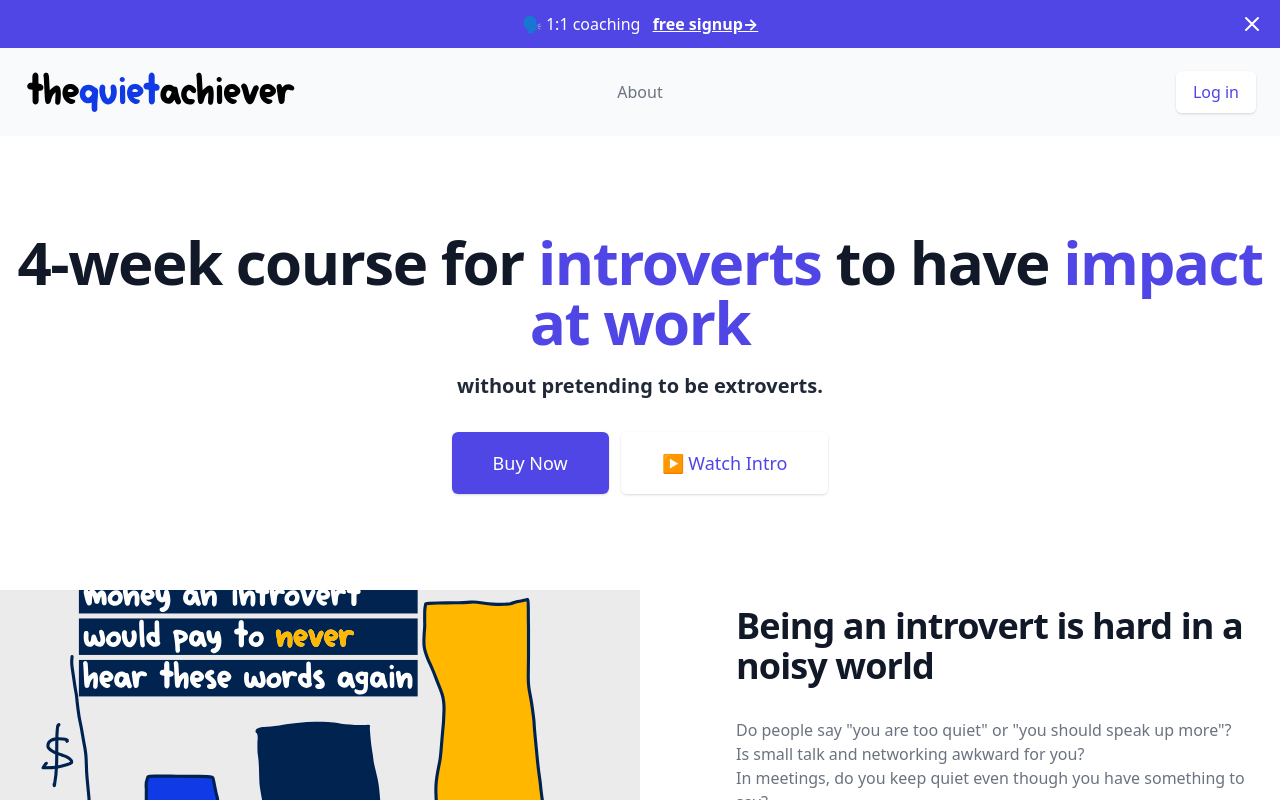
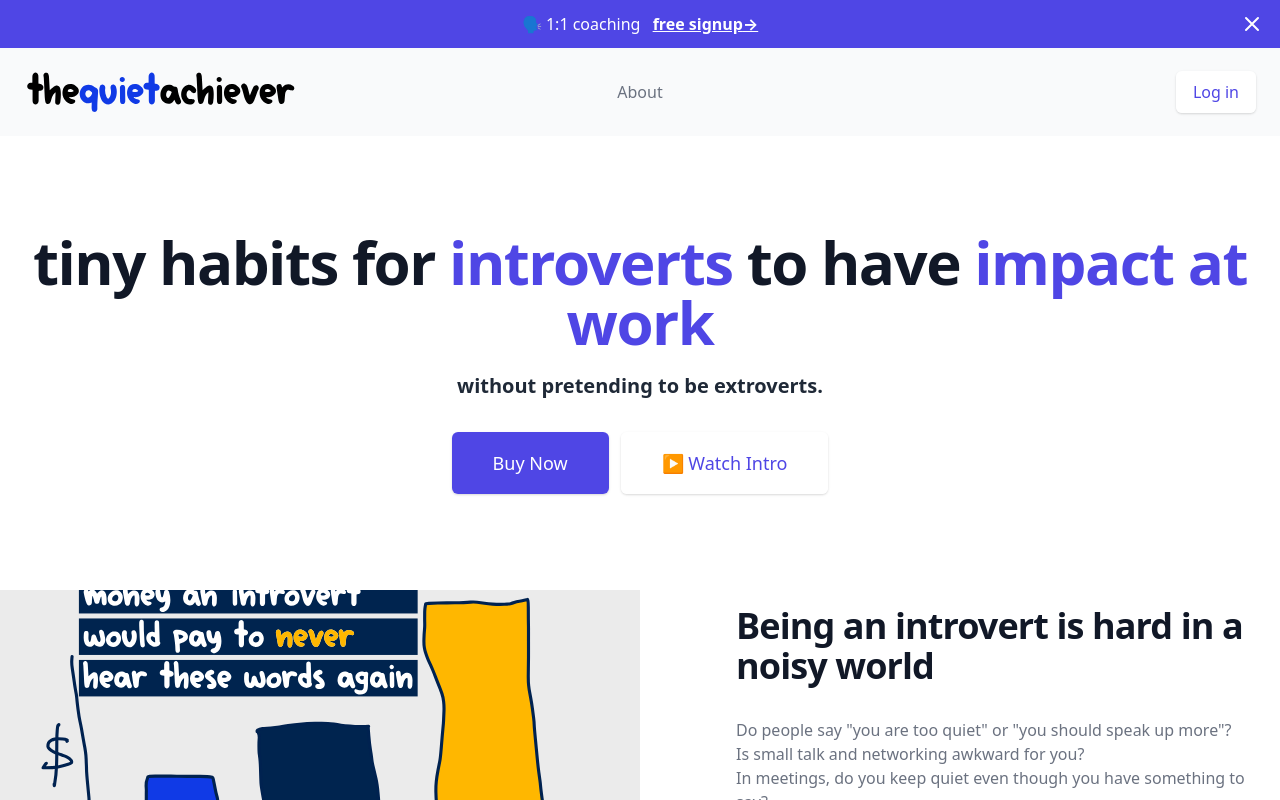
Before and after one commit to timyeothequietachievr/website, a Next.js app: page / in a window 1280 px wide. Shown: the top 800 px of the page. Built offline with nearby package versions, Linux system fonts and the light colour scheme.

Commit message:
back to tiny habits

```diff
--- a/components/Masthead.jsx
+++ b/components/Masthead.jsx
@@ -6,8 +6,8 @@ export default function Masthead() {
     <section className="py-16 bg-white overflow-hidden lg:py-24">
       <div className="text-center">
         <h1 className="text-4xl tracking-tight font-extrabold text-gray-900 sm:text-5xl md:text-6xl">
-          {/* <span className="block xl:inline">tiny habits for</span>{' '} */}
-          <span className="block xl:inline">4-week course for</span>{' '}
+          <span className="block xl:inline">tiny habits for</span>{' '}
+          {/* <span className="block xl:inline">4-week course for</span>{' '} */}
           <span className="block text-indigo-600 xl:inline">introverts</span>{' '}
           <span className="block xl:inline">to have</span>{' '}
           <span className="block text-indigo-600 xl:inline">impact at work</span>
```
